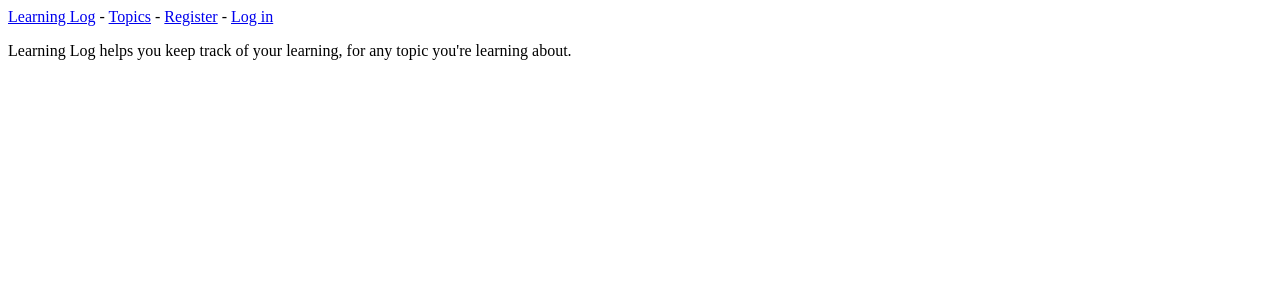
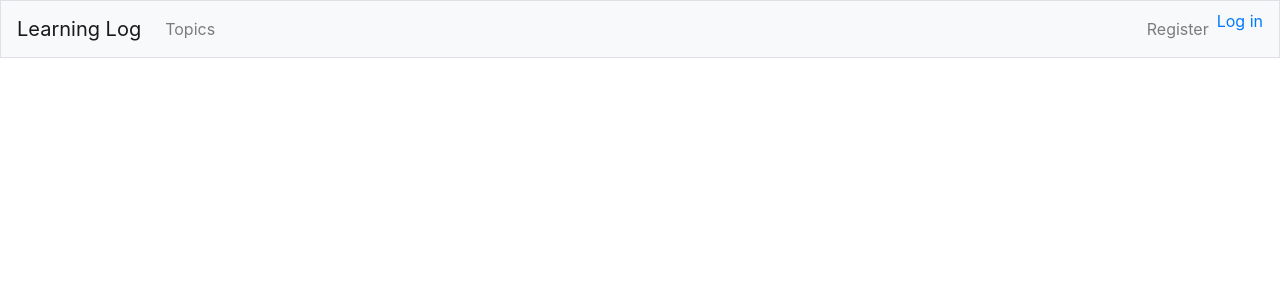
Before and after one commit to GunGalla/learning-log, a Django app: page / in a window 1280 px wide. Shown: the top 300 px of the page. Run offline with Django 4.2, Linux system fonts and the light colour scheme; some libraries are stand-ins or nearby versions.

Commit message:
Add some bootstrap design

```diff
--- a/learning_log/settings.py
+++ b/learning_log/settings.py
@@ -34,6 +34,9 @@ INSTALLED_APPS = [
     # My Apps
     'learning_logs',
     'users',
+
+    # Third party apps
+    'bootstrap4',
 
     # Default Django apps
     'django.contrib.admin',
--- a/learning_logs/templates/learning_logs/base.html
+++ b/learning_logs/templates/learning_logs/base.html
@@ -1,13 +1,48 @@
-<p>
-    <a href="{% url 'learning_logs:index' %}">Learning Log</a> -
-    <a href="{% url 'learning_logs:topics' %}">Topics</a> -
-    {% if user.is_authenticated %}
-        Hello, {{ user.username }}.
-    <a href="{% url 'users:logout' %}">log out</a>
-    {% else %}
-        <a href="{% url 'users:register' %}">Register</a> -
-        <a href="{% url 'users:login' %}">Log in</a>
-    {% endif %}
-</p>
+{% load bootstrap4 %}
 
-{% block content %}{% endblock content %}
+<!doctype html>
+<html lang="en">
+    <head>
+        <meta charset="utf-8">
+        <meta name="viewpoint" content="width=device-width, initial-scale=1, shrink-to-fit=no">
+        <title>Learning Log</title>
+
+        {% bootstrap_css %}
+        {% bootstrap_javascript jquery='full' %}
+
+    </head>
+    <body>
+        <nav class="navbar navbar-expand-md navbar-light bg-light mb-4 border">
+            <a class="navbar-brand" href="{% url 'learning_logs:index' %}">Learning Log</a>
+
+            <button class="navbar-toggler" type="button" data-toggle="collapse"
+                data-target="#navbarCollapse" aria-controls="navbarCollapse"
+                aria-expanded="false" aria-label="Toggle navigation">
+                <span class="navbar-toggler-icon"></span></button>
+            <div class="collapse navbar-collapse" id="navbarCollapse">
+                <ul class="navbar-nav mr-auto">
+                    <li class="nav-item">
+                        <a class="nav-link" href="{% url 'learning_logs:topics' %}">Topics</a>
+                    </li>
+                </ul>
+                <ul class="navbar-nav ml-auto">
+                    {% if user.is_authenticated %}
+                        <li class="nav-item">
+                            <span class="navbar-text">Hello, {{ user.username }}.</span>
+                        </li>
+                    <li class="nav-item">
+                        <a class="nav-link" href="{% url 'users:logout' %}">Log out</a>
+                    </li>
+                {% else %}
+                    <li class="nav-item">
+                        <a class="nav-link" href="{% url 'users:register' %}">Register</a>
+                    </li>
+                    <li class="nav-item">
+                        <a class="navv-link" href="{% url 'users:login' %}">Log in</a>
+                    </li>
+                {% endif %}
+                </ul>
+            </div>
+        </nav>
+    </body>
+</html>
```
